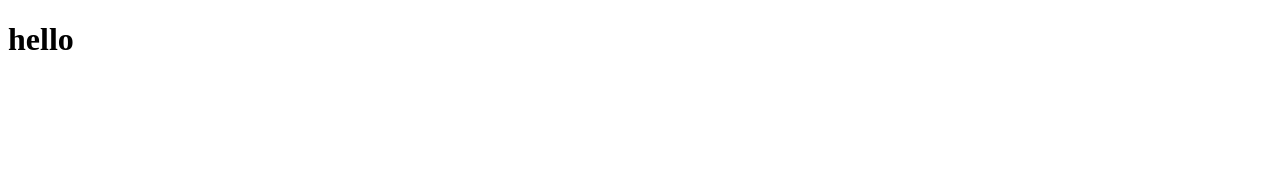
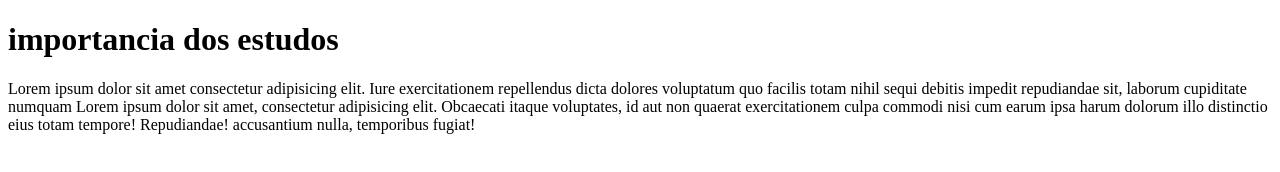
Before and after one commit to maryneis/siteescola, a plain HTML site: page index.html in a window 1280 px wide. Drawn offline with Linux system fonts and the light colour scheme.

Commit message:
paragrafo
teg <p>

```diff
--- a/index.html
+++ b/index.html
@@ -7,6 +7,16 @@
     <title>Document</title>
 </head>
 <body>
-    <h1>hello</h1>
+    <h1>importancia dos estudos</h1>
+
+       <p>Lorem ipsum dolor sit amet consectetur adipisicing elit. Iure exercitationem
+         repellendus dicta dolores voluptatum quo
+         facilis totam nihil sequi debitis impedit
+        repudiandae sit, laborum cupiditate numquam
+
+        Lorem ipsum dolor sit amet, consectetur adipisicing elit.
+        Obcaecati itaque voluptates, id aut non quaerat exercitationem culpa commodi
+        nisi cum earum ipsa harum dolorum illo distinctio eius totam tempore! Repudiandae!
+         accusantium nulla, temporibus fugiat!</p>
 </body>
 </html>
```
